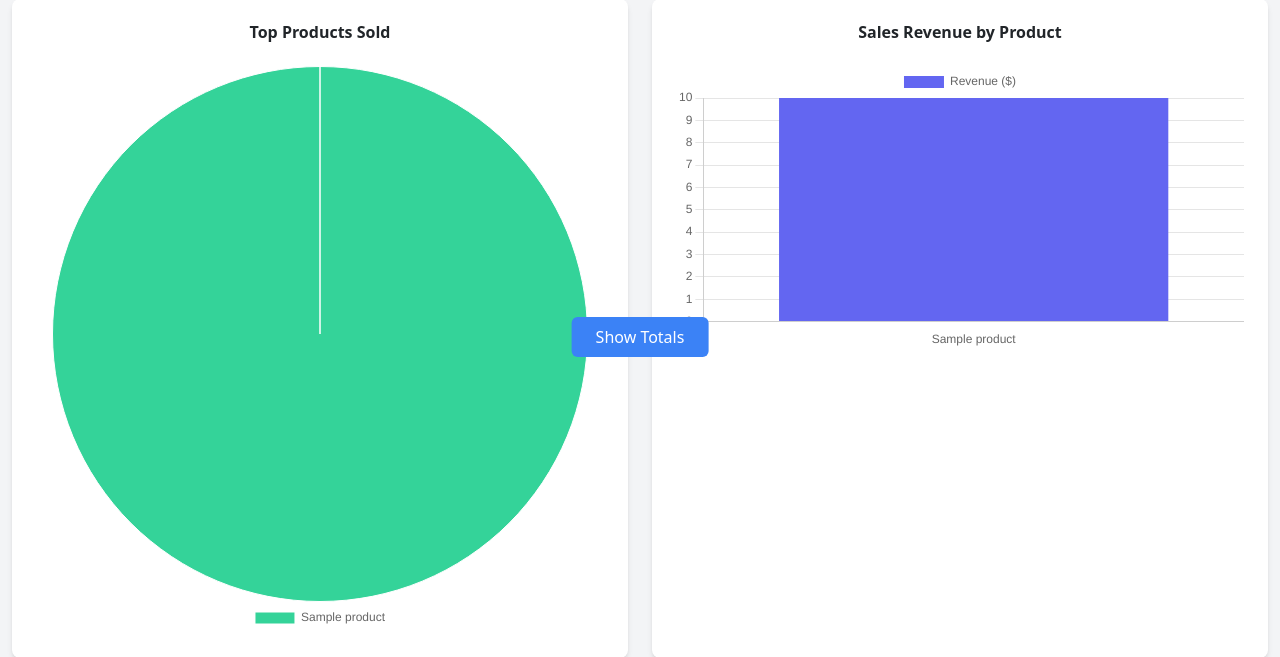
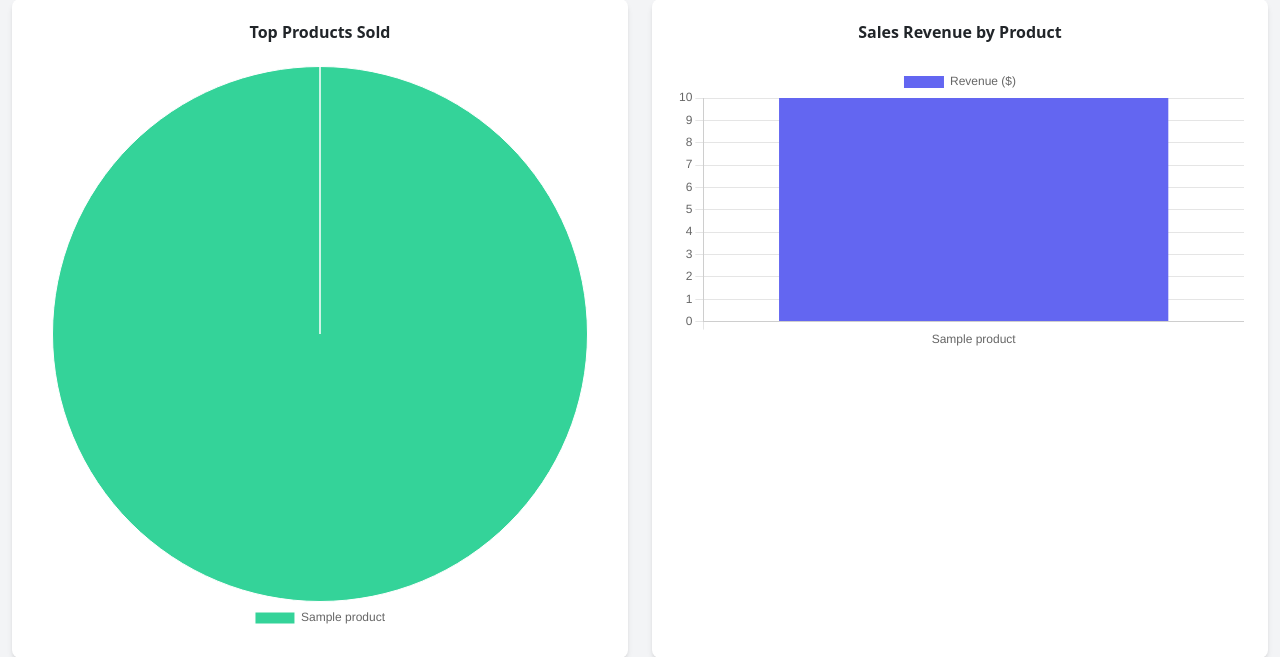
Before and after one commit to Martin4dbest/jomaviko, a Python web app: template templates/admin_orders.html in a window 1280 px wide. Shown: the part 427-1084 px from the top of the page. Run offline with Jinja, Linux system fonts and the light colour scheme; the template is opened without the code that fills it: most values are stand-ins (such as "Sample title", 1, 10 or a date in 2020); some libraries are stand-ins or nearby versions.

Commit message:
updated features

```diff
--- a/templates/admin_orders.html
+++ b/templates/admin_orders.html
@@ -136,11 +136,6 @@
 
 
 
-    <!-- Show Totals Button -->
-  <div class="fixed bottom-4 left-1/2 transform -translate-x-1/2">
-    <button id="show-totals-button" class="bg-blue-500 text-white px-4 py-2 rounded-md hover:bg-blue-600 transition-all"
-      onclick="calculateAndToggleTotals()">Show Totals</button>
-  </div>
 
 
   <!-- Bootstrap Bundle -->
```
